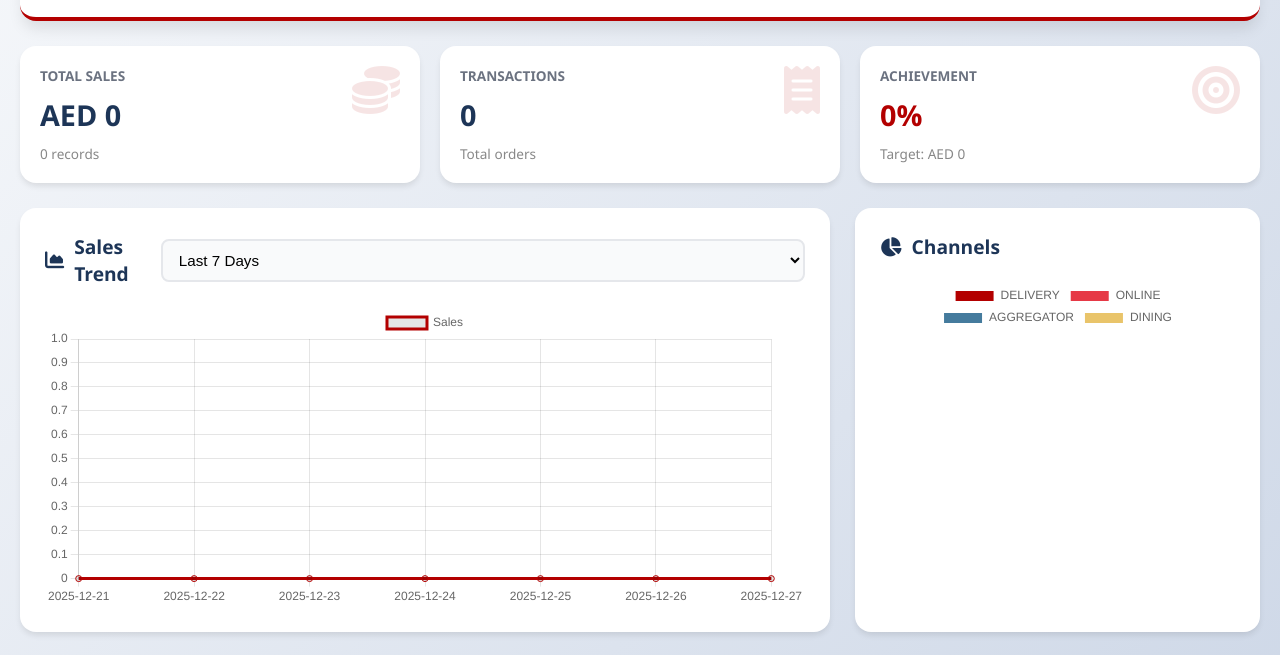
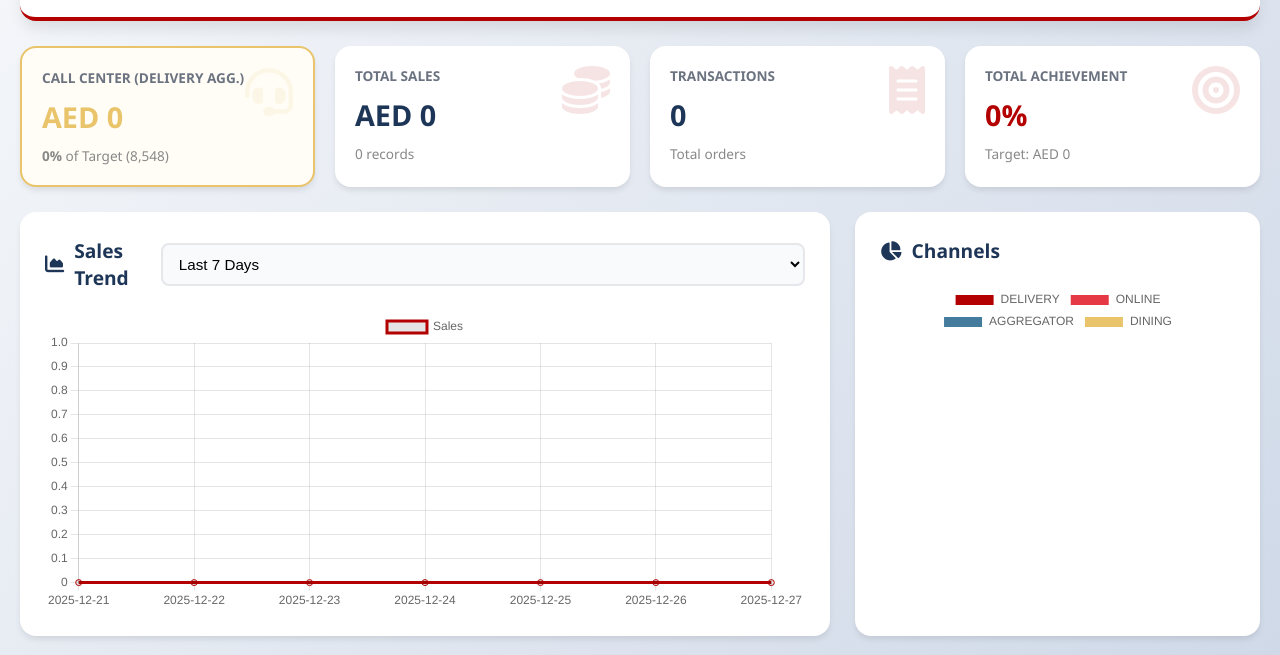
Before and after one commit to annmangune1997-byte/STATEMENT-OF-PROFIT-LOSS-ACCOUNT-2025, a plain HTML site: page index.html in a window 1280 px wide. Shown: the part 82-737 px from the top of the page. Drawn offline with nearby package versions, Linux system fonts and the light colour scheme.

Commit message:
Update index.html

```diff
--- a/index.html
+++ b/index.html
@@ -66,6 +66,10 @@ button.outline:hover { background: var(--primary-color); color: white; }
 .kpi-value { font-size: 1.8rem; font-weight: 800; color: var(--dark-color); margin: 10px 0; }
 .kpi-sub { font-size: 0.85rem; color: #888; }
 .kpi-icon { position: absolute; right: 20px; top: 20px; opacity: 0.1; font-size: 3rem; color: var(--primary-color); }
+
+/* Special styling for the aggregate Call Center card */
+.kpi-card.aggregate { border: 2px solid var(--warning-color); background: #fffdf5; }
+.kpi-card.aggregate .kpi-icon { color: var(--warning-color); }
 
 /* Charts */
 .charts-row { display: grid; grid-template-columns: 2fr 1fr; gap: 25px; margin-bottom: 25px; }
@@ -180,6 +184,7 @@ tr:hover { background: #f9fafb; }
                         <option value="Crispy Chicken Electra">Electra</option>
                         <option value="Crispy Chicken Rigga">Rigga</option>
                         <option value="Crispy Chicken Majaz">Majaz</option>
+                        <option value="Crispy Chicken Call Center">Call Center</option>
                     </select>
                 </div>
                 <div class="form-group">
@@ -263,6 +268,7 @@ tr:hover { background: #f9fafb; }
                     <option value="Crispy Chicken Electra">Electra</option>
                     <option value="Crispy Chicken Rigga">Rigga</option>
                     <option value="Crispy Chicken Majaz">Majaz</option>
+                    <option value="Crispy Chicken Call Center">Call Center</option>
                 </select>
             </div>
             <div class="form-group"><label>Date *</label><input type="date" id="m_date" required></div>
@@ -289,11 +295,11 @@ tr:hover { background: #f9fafb; }
 <script src="https://cdn.jsdelivr.net/npm/chart.js"></script>
 <script>
 // --- CONFIGURATION & DATA ---
-const STORAGE_KEY = 'crispy_sales_v4';
+const STORAGE_KEY = 'crispy_sales_v5';
 let salesData = JSON.parse(localStorage.getItem(STORAGE_KEY)) || [];
 let chartInstances = {};
 
-// Targets provided by user (Updated Spellings)
+// Targets provided by user (Including Call Center)
 const BRANCH_TARGETS = {
     "Crispy Chicken Hamdan": 27097,
     "Crispy Chicken Shabia": 25806,
@@ -303,7 +309,8 @@ const BRANCH_TARGETS = {
     "Crispy Chicken Satwa": 20968,
     "Crispy Chicken Electra": 32258,
     "Crispy Chicken Rigga": 26290,
-    "Crispy Chicken Majaz": 12903
+    "Crispy Chicken Majaz": 12903,
+    "Crispy Chicken Call Center": 8548
 };
 
 // --- INITIALIZATION ---
@@ -386,7 +393,20 @@ function renderKPIs(data) {
     const totalTarget = data.reduce((sum, i) => sum + i.target, 0);
     const achievement = totalTarget ? Math.round((totalSales/totalTarget)*100) : 0;
 
+    // Calculate Call Center Aggregate (Sum of Delivery from ALL branches)
+    const totalDelivery = data.reduce((sum, i) => sum + i.delivery, 0);
+    const callCenterTarget = 8548; // Daily target as requested
+    const callCenterAch = Math.round((totalDelivery / callCenterTarget) * 100);
+
     document.getElementById('kpiSection').innerHTML = `
+        <div class="kpi-card aggregate">
+            <i class="fas fa-headset kpi-icon"></i>
+            <div class="kpi-title">Call Center (Delivery Agg.)</div>
+            <div class="kpi-value" style="color:var(--warning-color)">AED ${totalDelivery.toLocaleString()}</div>
+            <div class="kpi-sub">
+                <strong>${callCenterAch}%</strong> of Target (8,548)
+            </div>
+        </div>
         <div class="kpi-card">
             <i class="fas fa-coins kpi-icon"></i>
             <div class="kpi-title">Total Sales</div>
@@ -401,7 +421,7 @@ function renderKPIs(data) {
         </div>
         <div class="kpi-card">
             <i class="fas fa-bullseye kpi-icon"></i>
-            <div class="kpi-title">Achievement</div>
+            <div class="kpi-title">Total Achievement</div>
             <div class="kpi-value" style="color:${achievement>=100?'var(--success-color)':'var(--primary-color)'}">${achievement}%</div>
             <div class="kpi-sub">Target: AED ${totalTarget.toLocaleString()}</div>
         </div>
```
